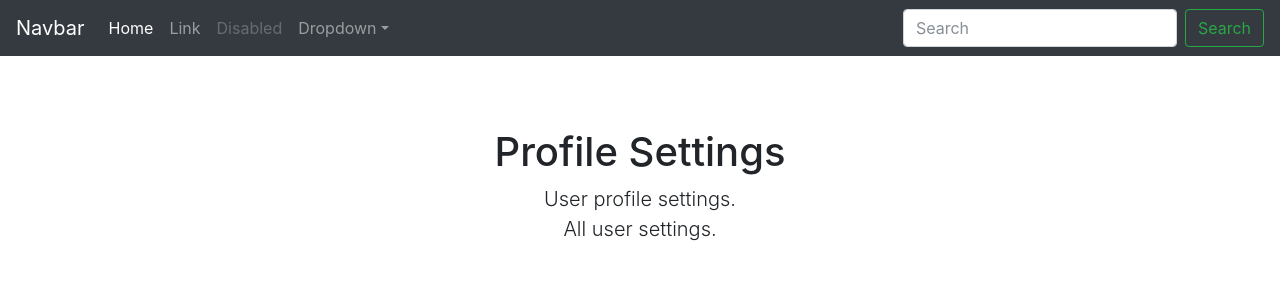
After one commit to factorz/StPeace, a Django app: template templates/users/userprofile.html in a window 1280 px wide. The commit adds this page. Shown: the top 307 px of the page. Run offline with Django 3.2, Linux system fonts and the light colour scheme; the template is opened without the code that fills it, so the values that code supplies are empty; some libraries are stand-ins or nearby versions.

Commit message:
new app users created

```diff
--- a/StPeace/urls.py
+++ b/StPeace/urls.py
@@ -16,8 +16,11 @@ Including another URLconf
 from django.conf.urls import url
 from django.contrib import admin
 from stock.views import index
+from users.views import userprofile
+
 
 urlpatterns = [
     url(r'^admin/', admin.site.urls),
     url(r'^stock$', index),
+    url(r'^users$', userprofile)
 ]
--- /dev/null
+++ b/templates/users/userprofile.html
@@ -0,0 +1,11 @@
+{% extends 'base.html' %}
+
+{% block container %}
+
+
+ <div class="starter-template">
+        <h1>Profile Settings</h1>
+        <p class="lead">User profile settings.<br> All user settings.</p>
+ </div>
+
+{% endblock %}
```
Also changed, not shown: templates/base.html (+3 -7 lines).
